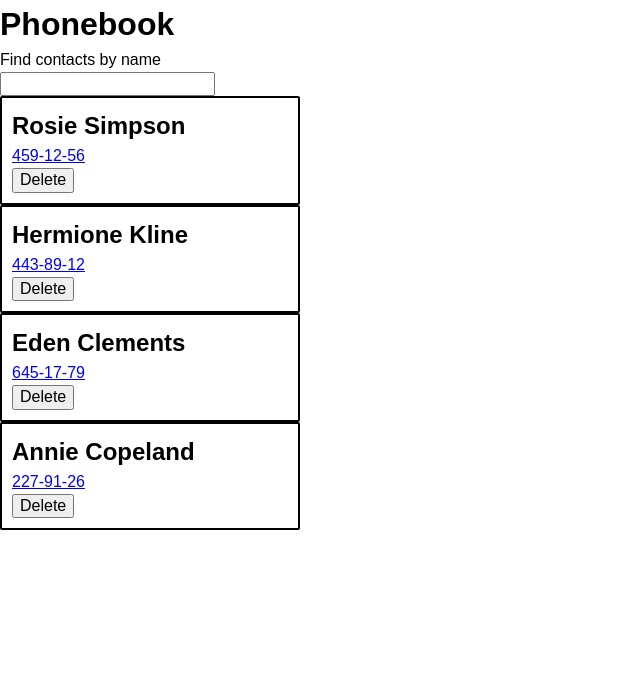
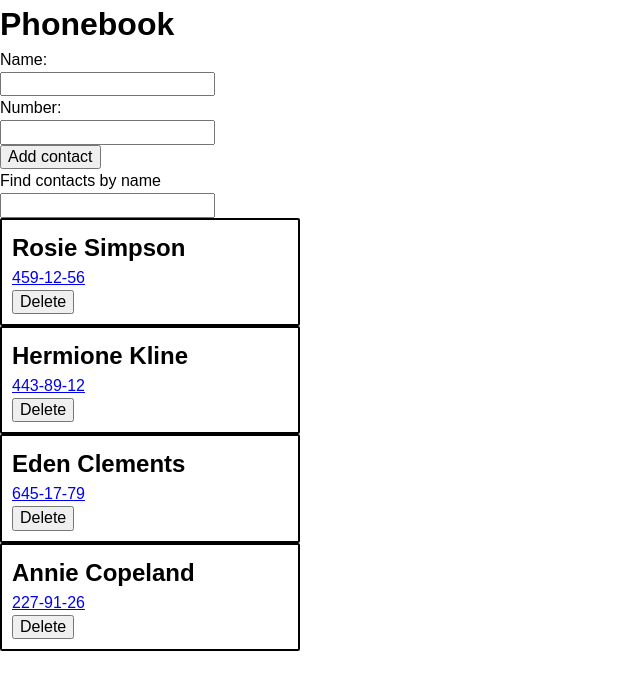
Before and after one commit to uncle-Jonik/goit-react-hw-03, a React (Vite) app: page / in a window 1280 px wide. Shown: the top 690 px of the page, without its empty margins (0-640 px from the left). Built offline with nearby package versions, Linux system fonts and the light colour scheme.

Commit message:
add user

```diff
--- a/src/components/App.jsx
+++ b/src/components/App.jsx
@@ -3,6 +3,7 @@ import { useState } from 'react';
 import { nanoid } from 'nanoid';
 import { ContactList } from './ContactList/ContactList';
 import { SearchBar } from './SearchBar/SearchBar';
+import { ContactForm } from './ContactForm/ContactForm';
 
 export const App = () => {
   const [inputValue, setInputValue] = useState('');
@@ -17,6 +18,11 @@ export const App = () => {
     user.name.toLowerCase().includes(inputValue.toLowerCase())
   );
 
+  const addUsers = newUser => {
+    setData(actualUsers => {
+      return [...actualUsers, newUser];
+    });
+  };
   const deleteUsers = userId =>
     setData(actualUsers => {
       return actualUsers.filter(user => user.id !== userId);
@@ -25,6 +31,7 @@ export const App = () => {
   return (
     <>
       <h1 className={css.title}>Phonebook</h1>
+      <ContactForm onAdd={addUsers} />
       <SearchBar
         onChange={event => {
           setInputValue(event.target.value);
--- /dev/null
+++ b/src/components/ContactForm/ContactForm.jsx
@@ -0,0 +1,30 @@
+import css from './ContactForm.module.css';
+import { useId } from 'react';
+import { nanoid } from 'nanoid';
+import { Formik, Form, Field, ErrorMessage } from 'formik';
+import * as Yup from 'yup';
+
+export const ContactForm = ({ onAdd }) => {
+  const lableName = useId();
+  const lableNumber = useId();
+
+  return (
+    <Formik
+      initialValues={{ name: '', number: '' }}
+      onSubmit={(value, actions) => {
+        onAdd({ id: nanoid(), ...value });
+        actions.resetForm();
+      }}
+    >
+      <Form className={css.formicForm}>
+        <label htmlFor={lableName}>Name:</label>
+        <Field type="text" id={lableName} name="name" />
+
+        <label htmlFor={lableNumber}>Number:</label>
+        <Field type="text" id={lableNumber} name="number" />
+
+        <button type="submit">Add contact</button>
+      </Form>
+    </Formik>
+  );
+};
```
Also changed, not shown: src/components/ContactForm/ContactForm.module.css (added).
